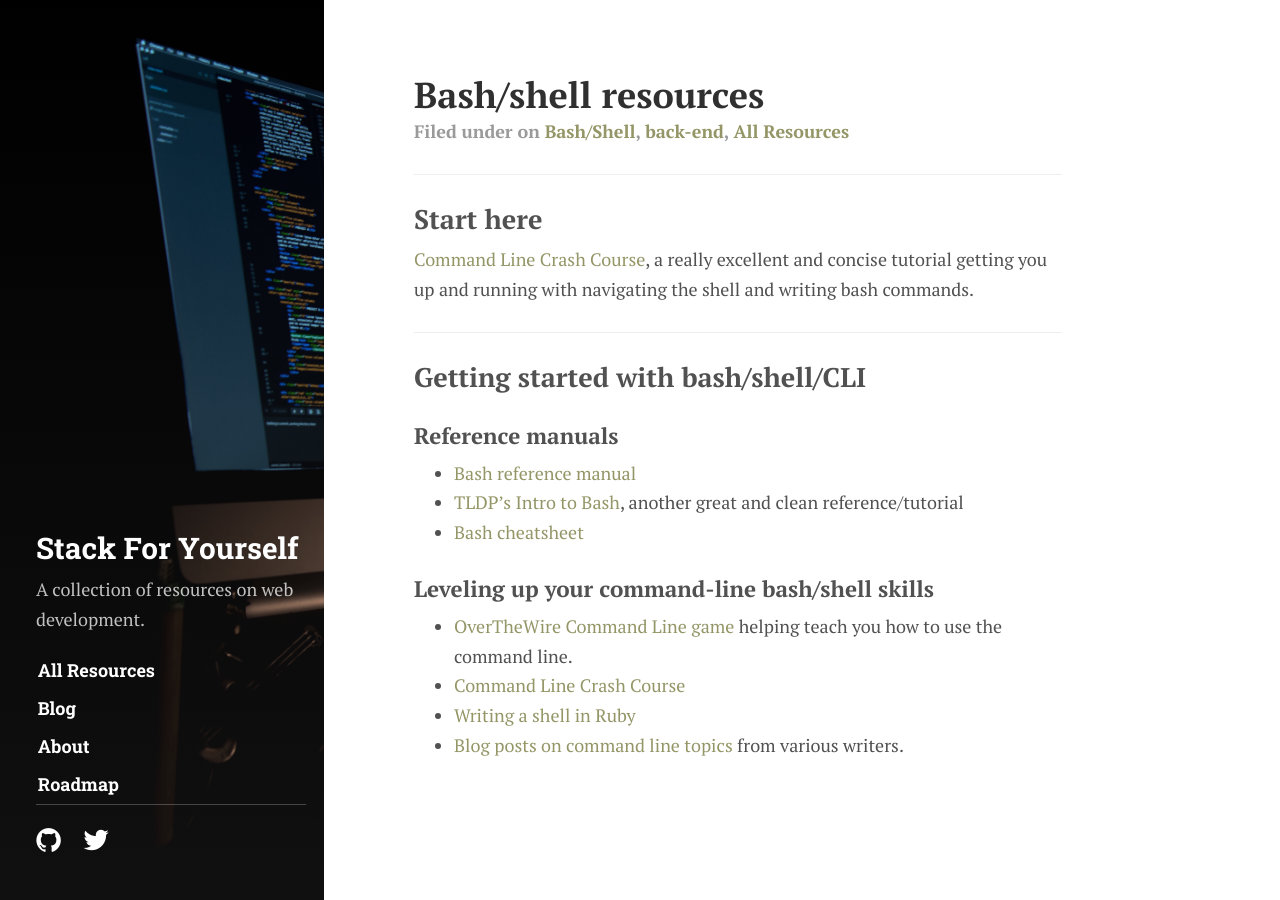
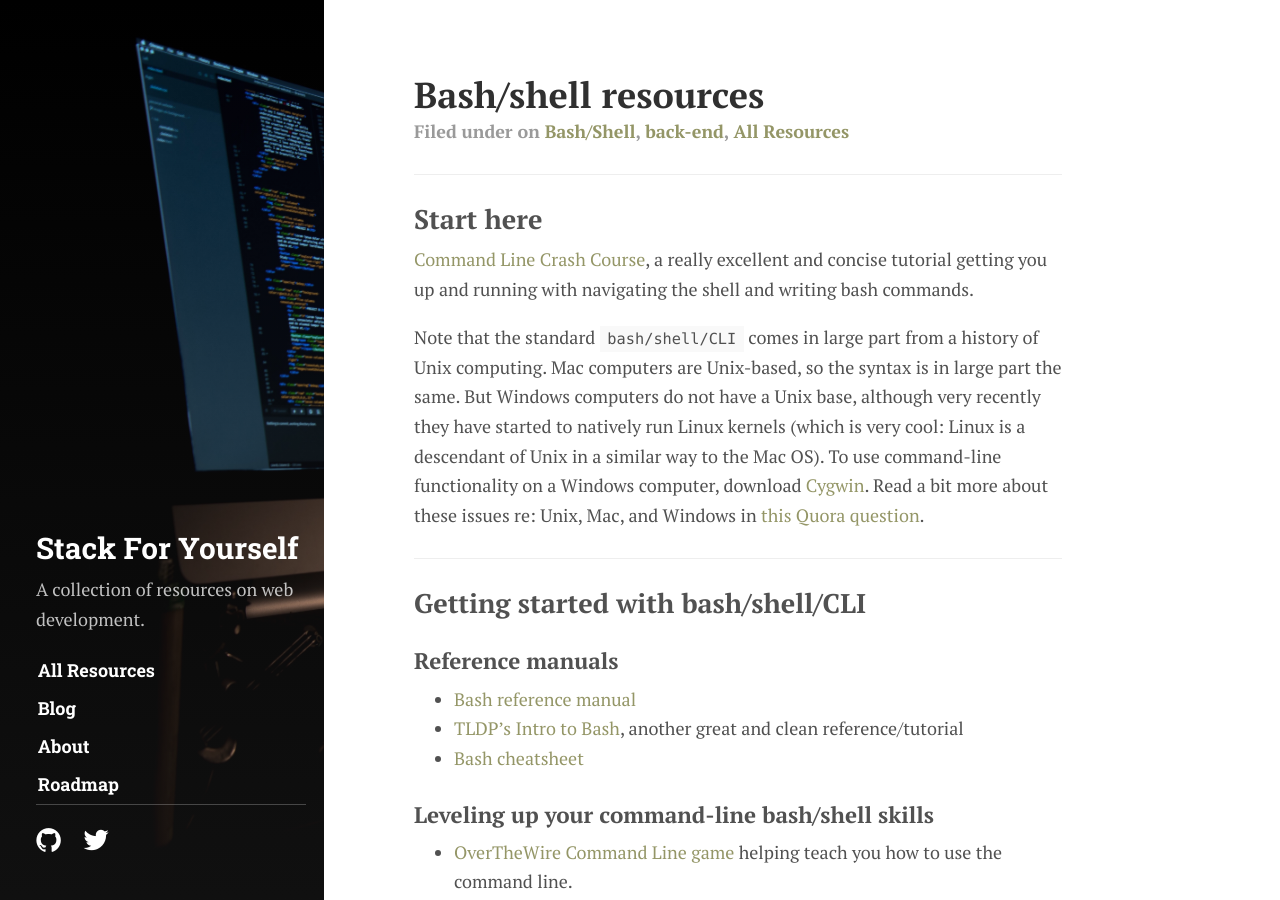
Before and after one commit to mindplace/stack-for-yourself, a Jekyll site: the page built from _posts/2016-10-01-command-line.md, in a window 1280 px wide and 900 px high. Built offline with Jekyll 4.4.1, drawn with Linux system fonts in a browser that asks for light colours; some web fonts are replaced; comment, search, counter and statistics services are not loaded; some of the changed lines change nothing that is shown.

Commit message:
add some content re windows cli vs mac

```diff
--- a/_posts/2016-10-01-command-line.md
+++ b/_posts/2016-10-01-command-line.md
@@ -6,6 +6,8 @@
 ---
 ## Start here
 [Command Line Crash Course](https://learnpythonthehardway.org/book/appendixa.html), a really excellent and concise tutorial getting you up and running with navigating the shell and writing bash commands.
+
+Note that the standard `bash/shell/CLI` comes in large part from a history of Unix computing. Mac computers are Unix-based, so the syntax is in large part the same. But Windows computers do not have a Unix base, although very recently they have started to natively run Linux kernels (which is very cool: Linux is a descendant of Unix in a similar way to the Mac OS). To use command-line functionality on a Windows computer, download [Cygwin](https://www.cygwin.com/). Read a bit more about these issues re: Unix, Mac, and Windows in [this Quora question](https://www.quora.com/If-Mac-OS-X-and-Linux-are-based-on-Unix-then-what-is-Windows-based-on-and-why-was-it-implemented-like-this-by-Bill-Gates).
 
 <hr>
 
@@ -18,6 +20,6 @@
 
 ### Leveling up your command-line bash/shell skills
 * [OverTheWire Command Line game](http://overthewire.org/wargames/bandit/) helping teach you how to use the command line.
-* [Command Line Crash Course]([http://cli.learncodethehardway.org/book/)
+* [Command Line Crash Course](https://learnpythonthehardway.org/book/appendixa.html)
 * [Writing a shell in Ruby](http://www.blackbytes.info/2016/07/writing-a-shell-in-ruby/?utm_source=rubyweekly&utm_medium=email)
 * [Blog posts on command line topics](https://quickleft.com/blog/tag/command-line/) from various writers.
```
